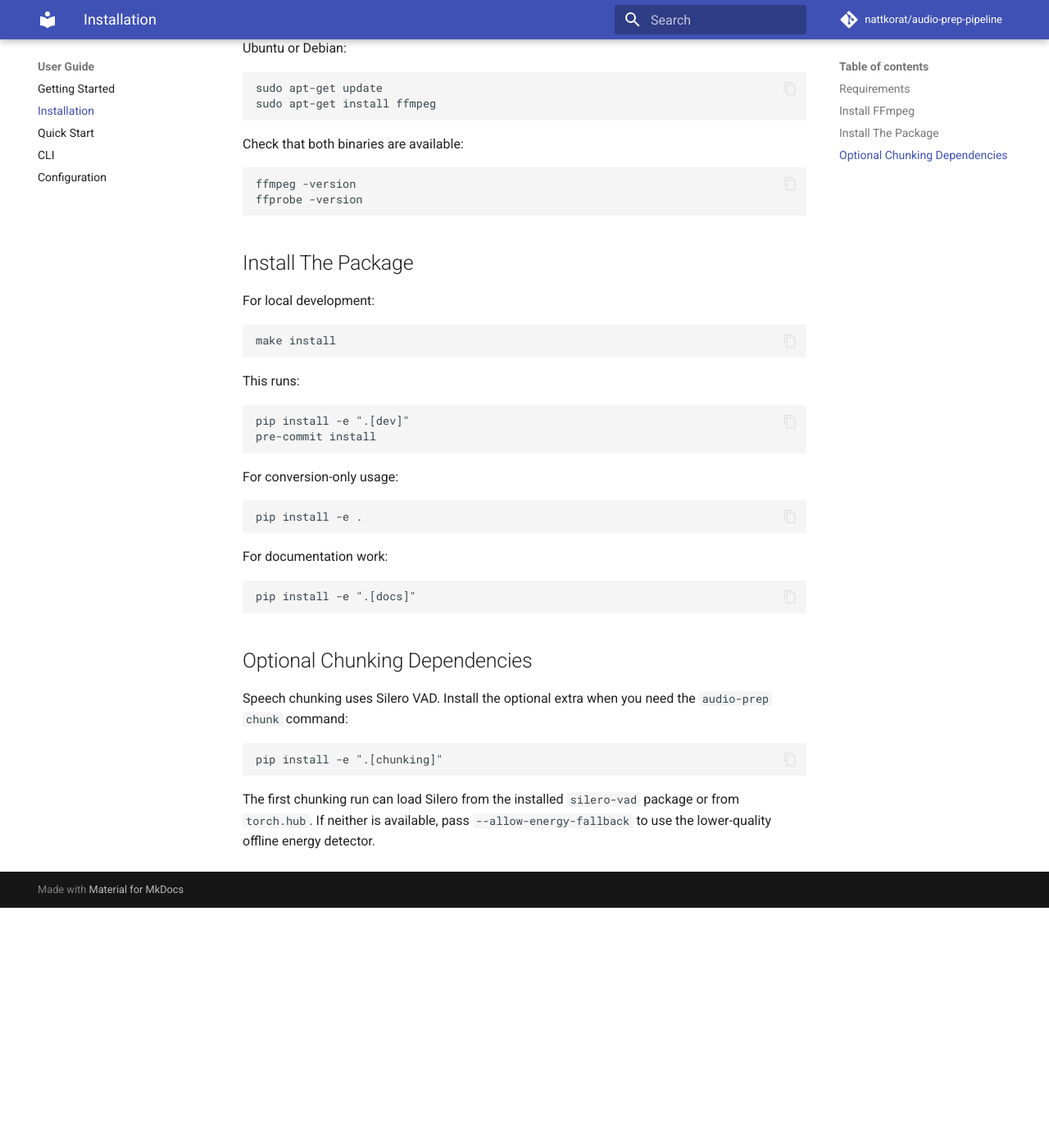
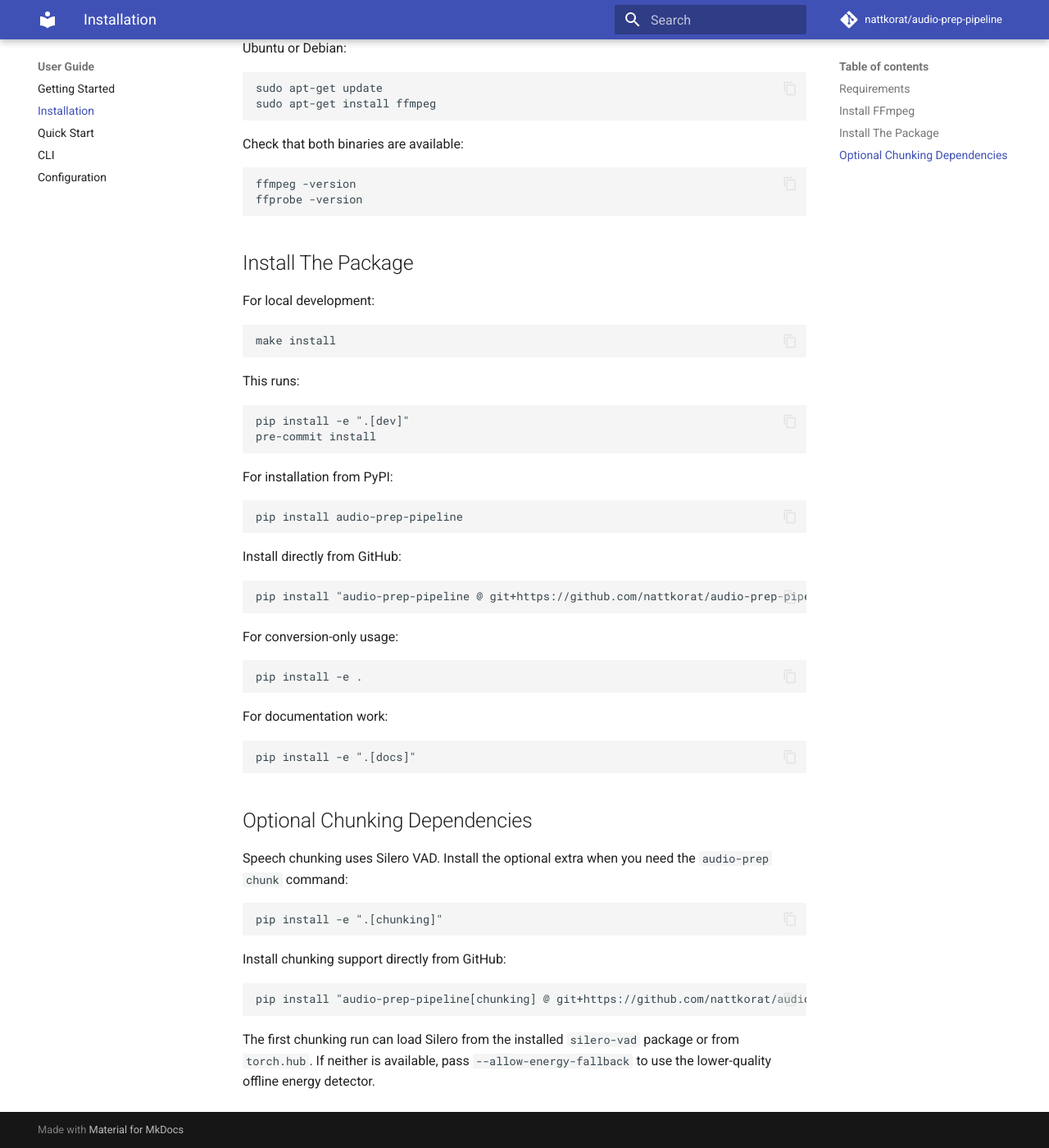
Before and after one commit to nattkorat/audio-prep-pipeline, an MkDocs documentation site: the page built from docs/installation.md, in a window 1280 px wide and 1400 px high, scrolled down 514 px. Shown: the whole window at 82% size. Built offline with MkDocs 1.6.1 and Material for MkDocs 9.7.7, drawn with Linux system fonts in a browser that asks for light colours; comment, search, counter and statistics services are not loaded; before the commit the page ends 1621 px from its top, so only the background shows below that.

Commit message:
Document PyPI and GitHub installs

```diff
--- a/docs/installation.md
+++ b/docs/installation.md
@@ -39,6 +39,16 @@ This runs:
 pre-commit install</code></pre>
 
 
+For installation from PyPI:
+
+<pre><code>pip install audio-prep-pipeline</code></pre>
+
+
+Install directly from GitHub:
+
+<pre><code>pip install &quot;audio-prep-pipeline @ git+https://github.com/nattkorat/audio-prep-pipeline.git&quot;</code></pre>
+
+
 For conversion-only usage:
 
 <pre><code>pip install -e .</code></pre>
@@ -57,6 +67,11 @@ Speech chunking uses Silero VAD. Install the optional extra when you need the
 <pre><code>pip install -e &quot;.[chunking]&quot;</code></pre>
 
 
+Install chunking support directly from GitHub:
+
+<pre><code>pip install &quot;audio-prep-pipeline[chunking] @ git+https://github.com/nattkorat/audio-prep-pipeline.git&quot;</code></pre>
+
+
 The first chunking run can load Silero from the installed `silero-vad` package
 or from `torch.hub`. If neither is available, pass `--allow-energy-fallback` to
 use the lower-quality offline energy detector.
--- a/pyproject.toml
+++ b/pyproject.toml
@@ -3,7 +3,7 @@ requires = ["hatchling"]
 build-backend = "hatchling.build"
 
 [project]
-name = "audio-prep"
+name = "audio-prep-pipeline"
 version = "0.1.0"
 description = "Convert raw MP3 audio into pretraining-ready WAV/FLAC, with validation and dataset manifest output."
 readme = "README.md"
```
Also changed, not shown: README.md (+19 -1 lines).
